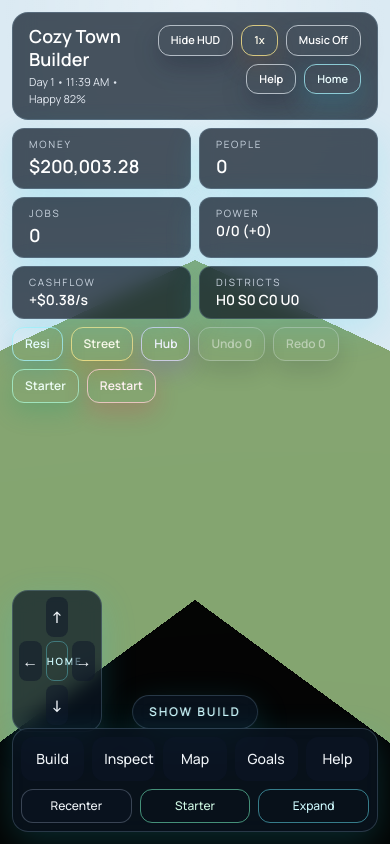
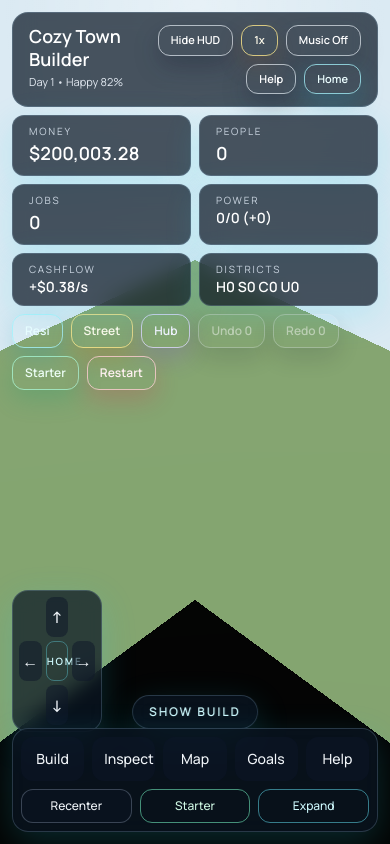
Before and after one commit to johnswaffles/my-backend-api, a React (Vite) app: page / in a window 390 px wide. Built offline with nearby package versions, Linux system fonts and the light colour scheme.

Commit message:
Tighten mobile HUD controls

```diff
--- a/src/App.tsx
+++ b/src/App.tsx
@@ -456,12 +456,11 @@ export default function App(): JSX.Element {
                       <div className="mx-auto h-1.5 w-14 rounded-full bg-slate-500/55" />
                       <button
                         type="button"
-                        onClick={() =>
-                          setMobileSheetMode((mode) => (mode === 'peek' ? 'half' : mode === 'half' ? 'full' : 'peek'))
-                        }
+                        onClick={() => setMobilePanel(null)}
                         className="rounded-lg border border-slate-300/35 bg-slate-800/45 px-2 py-1 text-[10px] font-medium text-slate-100"
+                        aria-label="Close options panel"
                       >
-                        {mobileSheetMode === 'peek' ? 'Half' : mobileSheetMode === 'half' ? 'Full' : 'Peek'}
+                        X
                       </button>
                     </div>
                   </div>
--- a/src/components/TopBar.tsx
+++ b/src/components/TopBar.tsx
@@ -85,14 +85,6 @@ function formatMoney(value: number): string {
   })}`;
 }
 
-function formatClock(timeOfDay: number): string {
-  const hours24 = Math.floor(timeOfDay) % 24;
-  const minutes = Math.floor((timeOfDay % 1) * 60);
-  const period = hours24 >= 12 ? 'PM' : 'AM';
-  const hours12 = hours24 % 12 === 0 ? 12 : hours24 % 12;
-  return `${hours12}:${minutes.toString().padStart(2, '0')} ${period}`;
-}
-
 export function TopBar({
   money,
   population,
@@ -100,7 +92,6 @@ export function TopBar({
   powerUsed,
   powerProduced,
   day,
-  timeOfDay,
   happiness,
   economy,
   counts,
@@ -128,9 +119,7 @@ export function TopBar({
           <div className="flex items-start justify-between gap-3">
             <div className="min-w-0">
               <div className="text-lg font-semibold leading-tight text-white">Cozy Town Builder</div>
-              <div className="mt-1 text-[11px] text-slate-200">
-                Day {day} • {formatClock(timeOfDay)} • Happy {happiness}%
-              </div>
+              <div className="mt-1 text-[11px] text-slate-200">Day {day} • Happy {happiness}%</div>
             </div>
             <div className="flex max-w-[12.75rem] shrink-0 flex-wrap justify-end gap-2">
               <button
@@ -256,7 +245,7 @@ export function TopBar({
         <div className="panel-glass rounded-2xl px-5 py-4">
           <div className="text-2xl font-semibold leading-tight text-white">Cozy Town Builder</div>
           <div className="text-xs text-slate-300">Cozy block builder: storefronts, services, and neighborhood growth</div>
-          <div className="mt-1 text-xs text-slate-100">Day {day} | {formatClock(timeOfDay)} | Happiness {happiness}%</div>
+          <div className="mt-1 text-xs text-slate-100">Day {day} | Happiness {happiness}%</div>
         </div>
         <div className="grid shrink-0 grid-cols-[auto_auto] items-start gap-2">
           <div className="grid grid-cols-2 gap-2 rounded-2xl border border-slate-300/55 bg-slate-900/68 p-2 shadow-[0_18px_32px_rgba(15,23,42,0.22)]">
```
